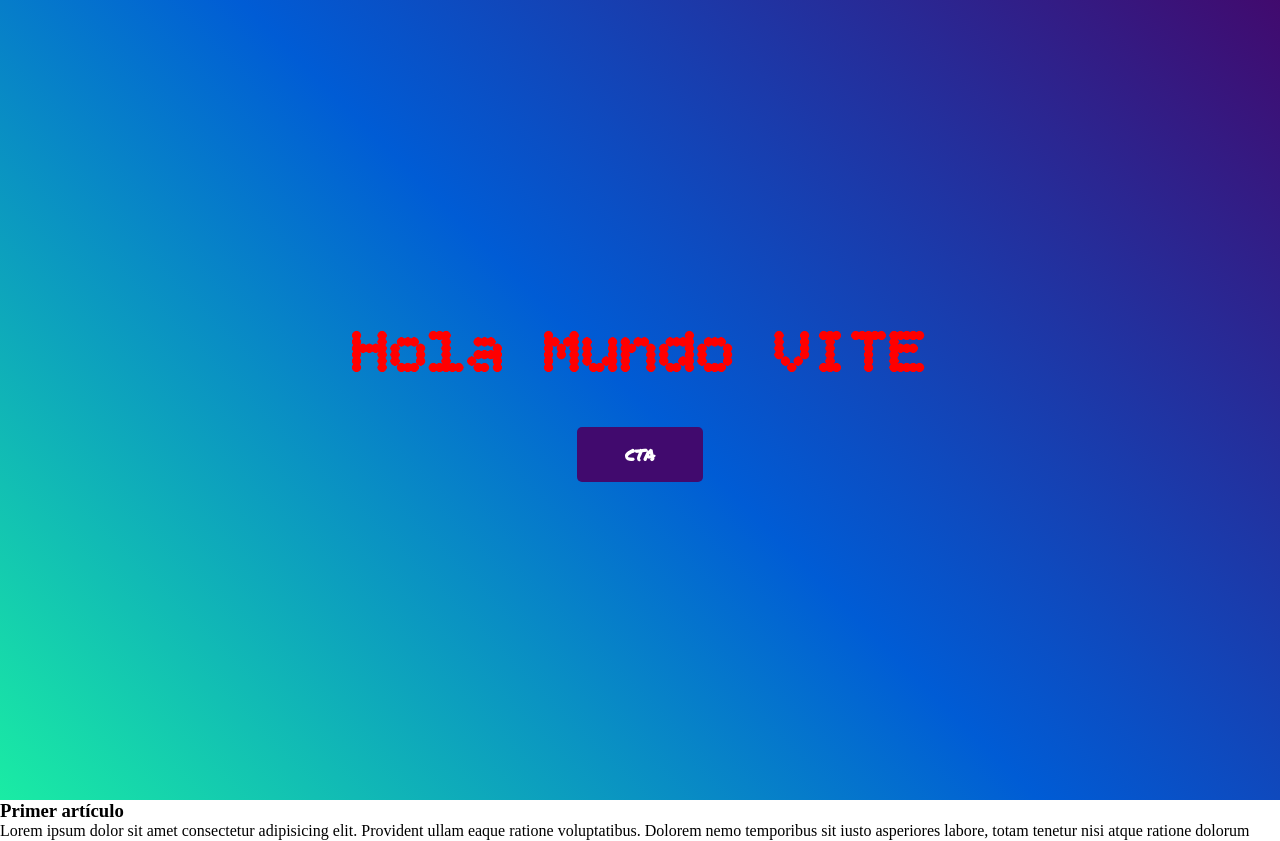
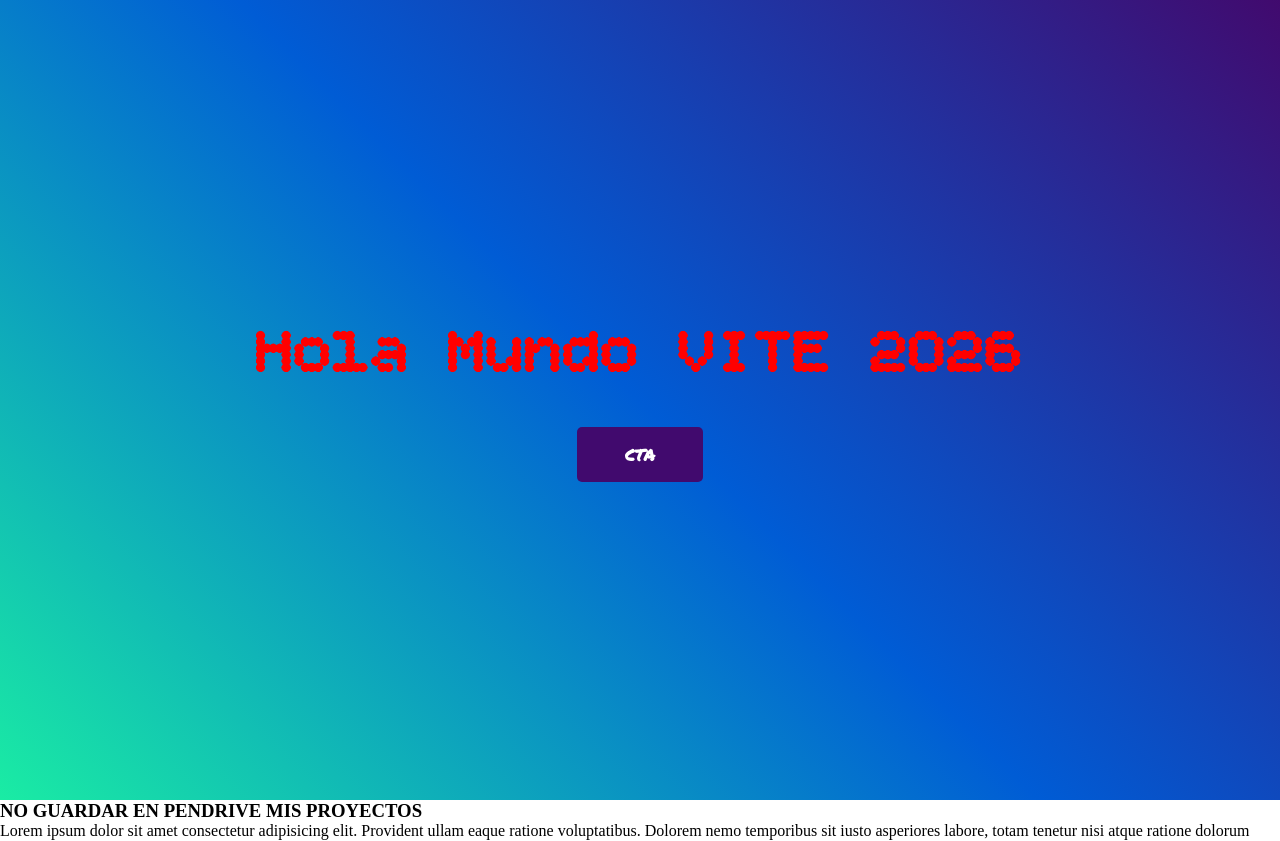
Before and after one commit to nikomezkiritz8/Proyecto-VITE-0, a website built with Vite: page index.html in a window 1280 px wide. Shown: the top 841 px of the page. Built offline with nearby package versions, Linux system fonts and the light colour scheme.

Commit message:
TRABAJO TEDIOSO DEL JUEVES

```diff
--- a/index.html
+++ b/index.html
@@ -12,7 +12,7 @@
 
   <header>
 
-    <h1>Hola Mundo VITE</h1>
+    <h1>Hola Mundo VITE 2026</h1>
 
     <a href="#" class="boton">CTA</a>
 
@@ -26,7 +26,7 @@
 
       <div>
 
-        <h3>Primer artículo</h3>
+        <h3>NO GUARDAR EN PENDRIVE MIS PROYECTOS</h3>
         <p>Lorem ipsum dolor sit amet consectetur adipisicing elit. Provident ullam eaque ratione voluptatibus. Dolorem
           nemo temporibus sit iusto asperiores labore, totam tenetur nisi atque ratione dolorum architecto debitis
           sapiente ex earum error esse! Animi maxime, laborum alias neque exercitationem placeat quis harum praesentium
```
